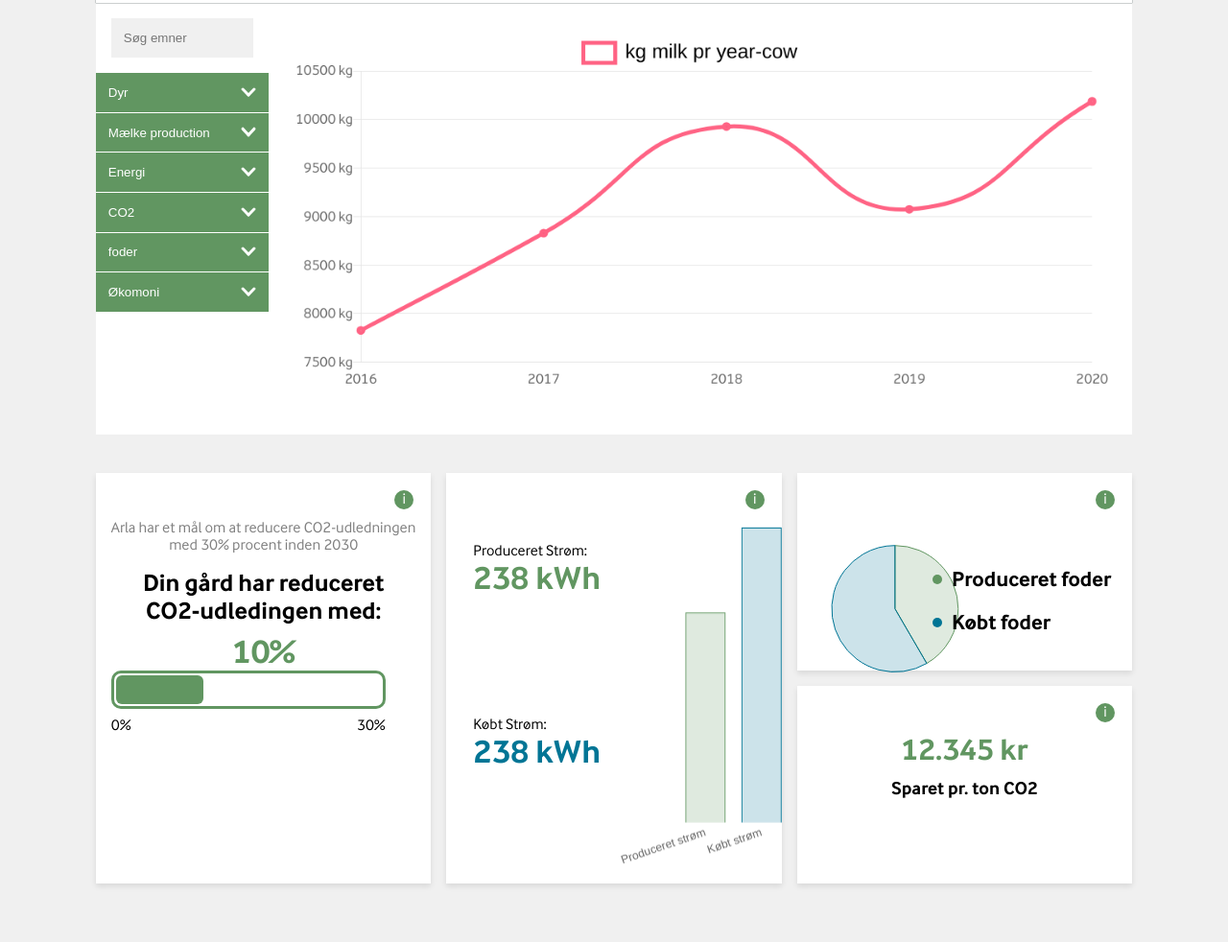
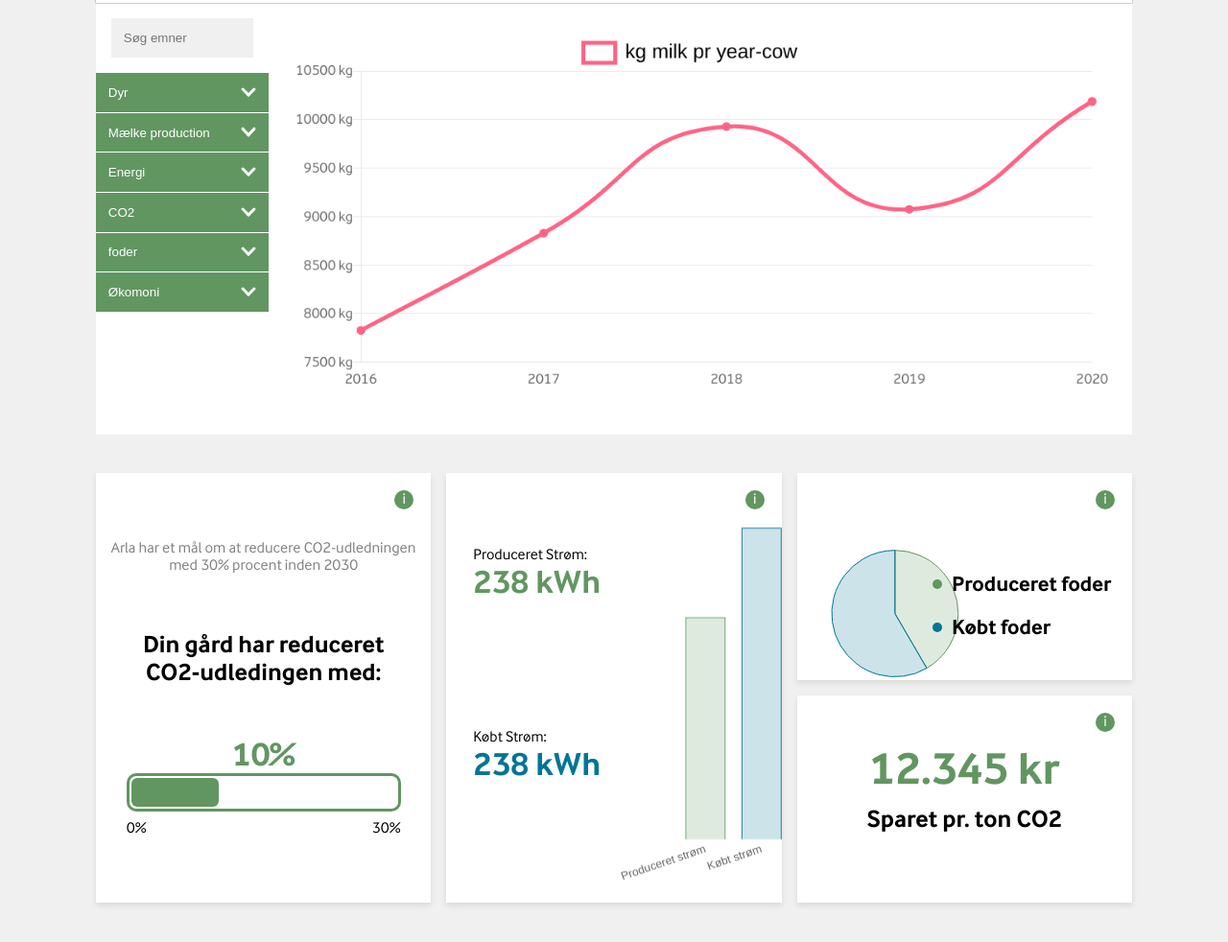
Before and after one commit to TheLoGgI/Arla-Project, a plain HTML site: page oversigt.html in a window 1280 px wide. Shown: the part 326-1308 px from the top of the page at 96% size. Drawn offline with nearby package versions, Linux system fonts and the light colour scheme.

Commit message:
Små fixes i små oversigter med styling

```diff
--- a/css/oversigt.css
+++ b/css/oversigt.css
@@ -159,25 +159,19 @@ main {
     padding: 0 .5rem 0 0
 }
 
-
 .emne-hidden {
     width: 0px !important;
     padding: 0 !important;
     transition: 0.2s;
     overflow: hidden;
-
 }
 
 #emne-container {
     width: 25%;
     transition: 0.2s;
     max-height: 450px;
-        overflow-y:scroll;
-
+    overflow-y: scroll;
     background-color: var(--bg-white)
-
-
-
 }
 
 #emne-soegecontainer {
@@ -205,7 +199,7 @@ main {
     width: 100%;
     border: none;
     outline: none;
-     direction:ltr;
+    direction: ltr;
 }
 
 .emne {
@@ -222,7 +216,7 @@ main {
     outline: none;
     display: flex;
     align-items: baseline;
-    direction:ltr;
+    direction: ltr;
 }
 
 #emne-graa {
@@ -339,6 +333,15 @@ main {
 
 /* ----------Box-1-content------------- */
 
+#progress-element-devider {
+    display: flex;
+    flex-direction: column;
+    justify-content: space-around;
+    height: 100%;
+    align-items: center;
+    padding-bottom: 5vh;
+}
+
 #box-1-intro-text {
     text-align: center;
     color: gray;
@@ -355,6 +358,13 @@ main {
     text-align: center;
     font-size: 2.2em;
     color: #619661;
+}
+
+#co2-progress-bar-container {
+    width: 100%;
+    display: flex;
+    flex-direction: column;
+    align-items: center;
 }
 
 #co2-progress-bar {
@@ -490,11 +500,11 @@ main {
 }
 
 #money-saved-result {
-    font-size: 2em;
+    font-size: 3em;
     margin-bottom: 10px;
     color: #619661;
 }
 
 #money-saved-text {
-    font-size: 1.2em;
+    font-size: 1.6em;
 }
--- a/oversigt.html
+++ b/oversigt.html
@@ -140,12 +140,14 @@
                     <h4 id="box-1-result-text">Din gård har reduceret<br>CO2-udledingen med:</h4>
                     <div id="co2-progress-bar-container">
                         <h3 id="box-1-result-percentage">10%</h3>
+                        <div id="co2-progress-bar-container">
                             <div id="co2-progress-bar">
                                 <div id="bar"></div>
                             </div>
                             <div id="bar-text-container">
                                 <p class="bar-text">0%</p>
                                 <p class="bar-text">30%</p>
+                            </div>
                         </div>
                     </div>
                 </div>
```
Lines whose indentation alone changed are shown as unchanged.
